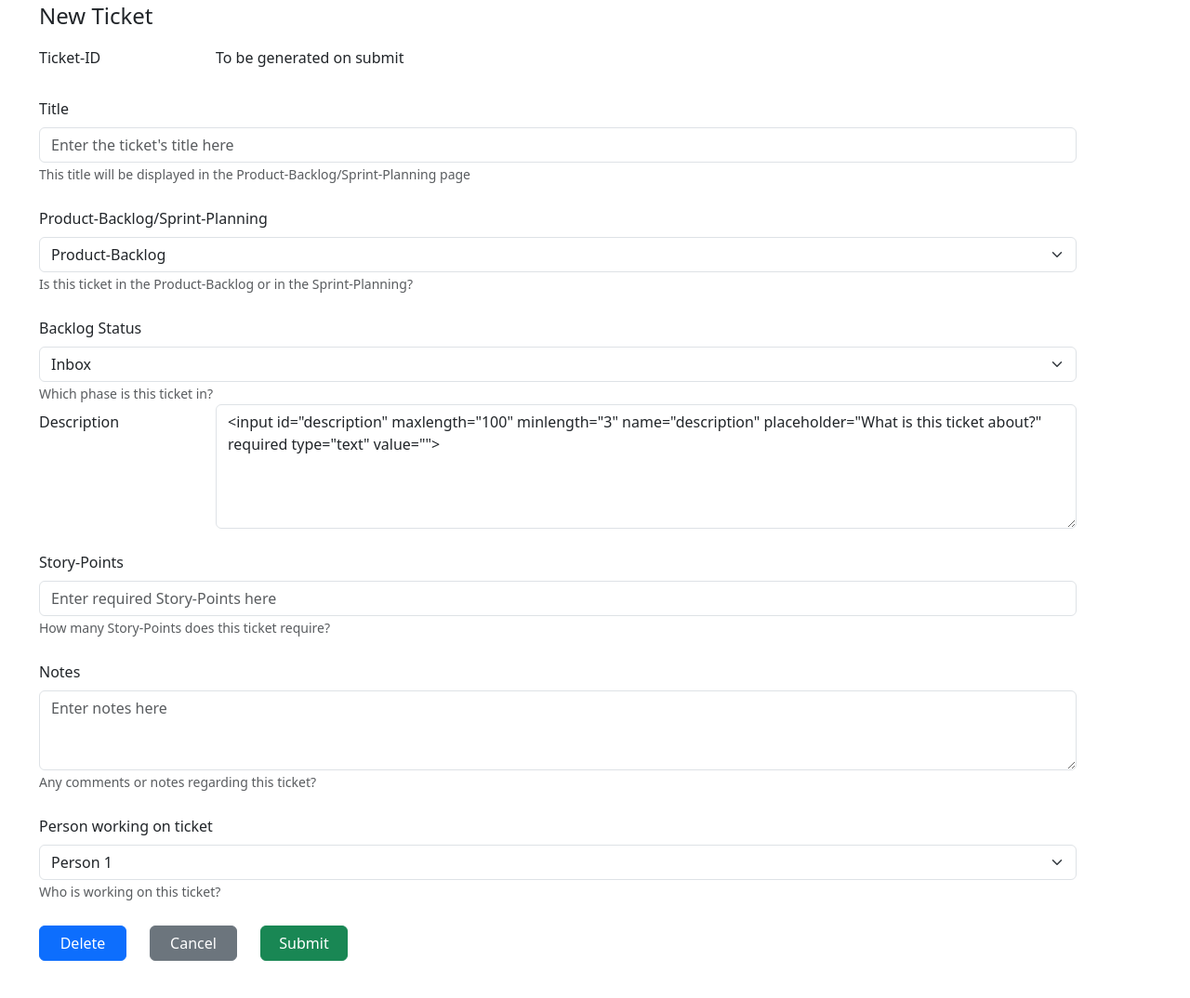
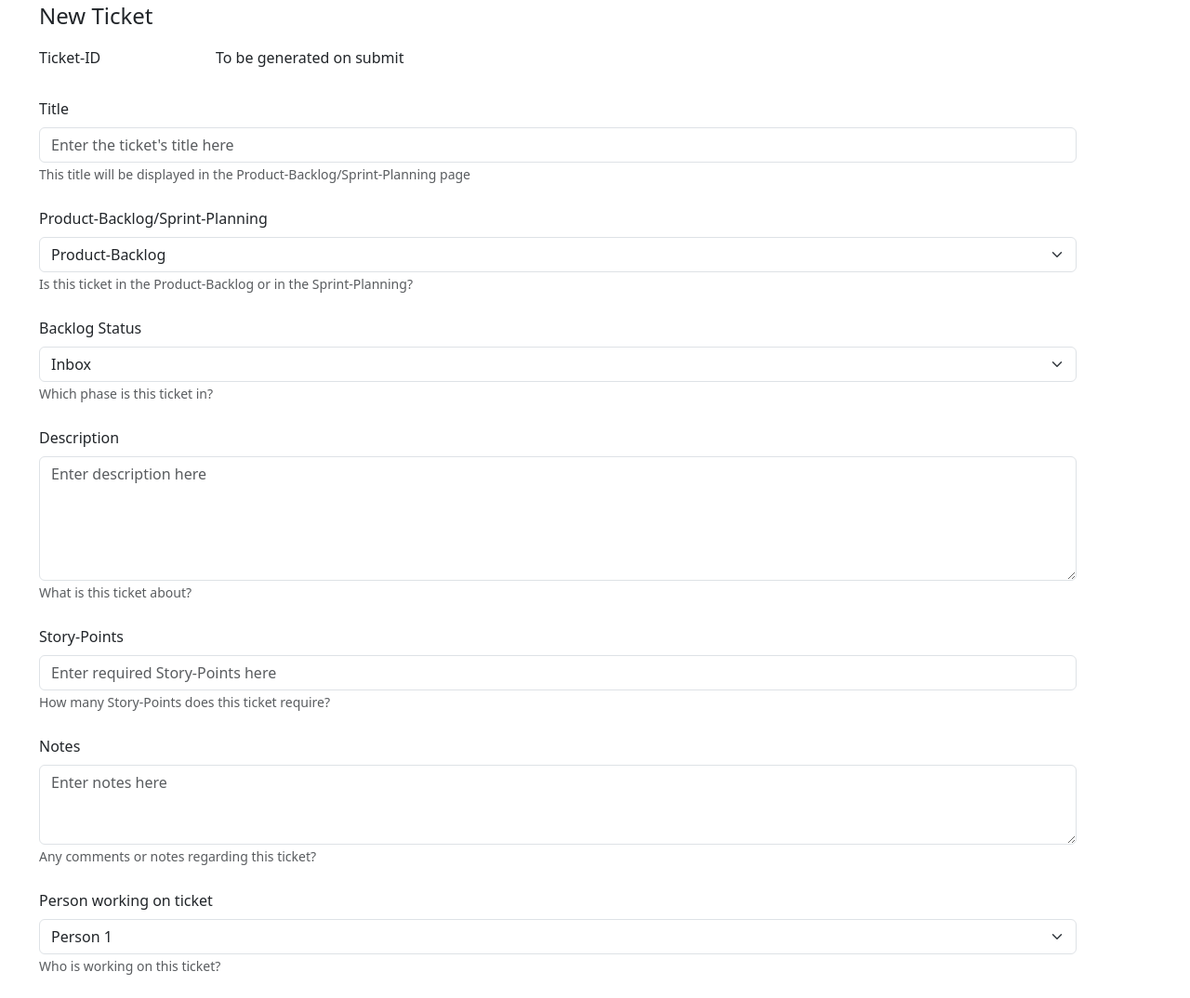
Before and after one commit to SCRUM-Webapp/SCRUM_Webapp_Project, a Flask app: page /Ticket/New_Ticket in a window 1280 px wide. Shown: the part 89-1163 px from the top of the page at 93% size. Before the commit the page ends 1123 px from the top, so only its background shows below. Run offline with Flask 3, Linux system fonts and the light colour scheme; the visitor is signed in with stand-in values (Sample User, id 1); some libraries are stand-ins or nearby versions.

Commit message:
changed margin in Sprint View + changed description in New_Ticket to look like other fields

```diff
--- a/templates/New_Ticket.html
+++ b/templates/New_Ticket.html
@@ -75,15 +75,13 @@
             </div>
 
             {# Description #}
-            <div class="form-group row">
-                <label for="description" class="col-sm-2 col-form-label">Description</label>
-                <div class="col-sm-10">
-                    <textarea class="form-control" id="description" name="description" rows="5"
-                        aria-describedby="DescriptionHelp">{{ form.description }}</textarea>
-                </div>
+            <div class="form-group">
+                <label for="description" class="form-label mt-4">Description</label>
+                <textarea class="form-control" id="description" name="description" rows="5" aria-describedby="DescriptionHelp" placeholder="Enter description here"></textarea>
+                <small id="DescriptionHelp" class="form-text text-muted">What is this ticket about?</small>
             </div>
 
-            {# Story POints #}
+            {# Story Points #}
             <div class="form-group">
                 <label for="InputStoryPoints" class="form-label mt-4">Story-Points</label>
                 <input type="number" class="form-control" id="InputStoryPoints" aria-describedby="StoryPointsHelp"
--- a/templates/Sprint_Planning.html
+++ b/templates/Sprint_Planning.html
@@ -125,7 +125,7 @@
         </div>
     </div>
 
-    <div class="col" style="margin-left: 10px;">
+    <div class="col" style="margin-right: 10px;">
         <h3 style="text-align: center;">Finished/Obsolete</h3>
         <div class="accordion" id="finishedObsoleteAccordion">
             {% for ticket in finished_obsolete %}
```
